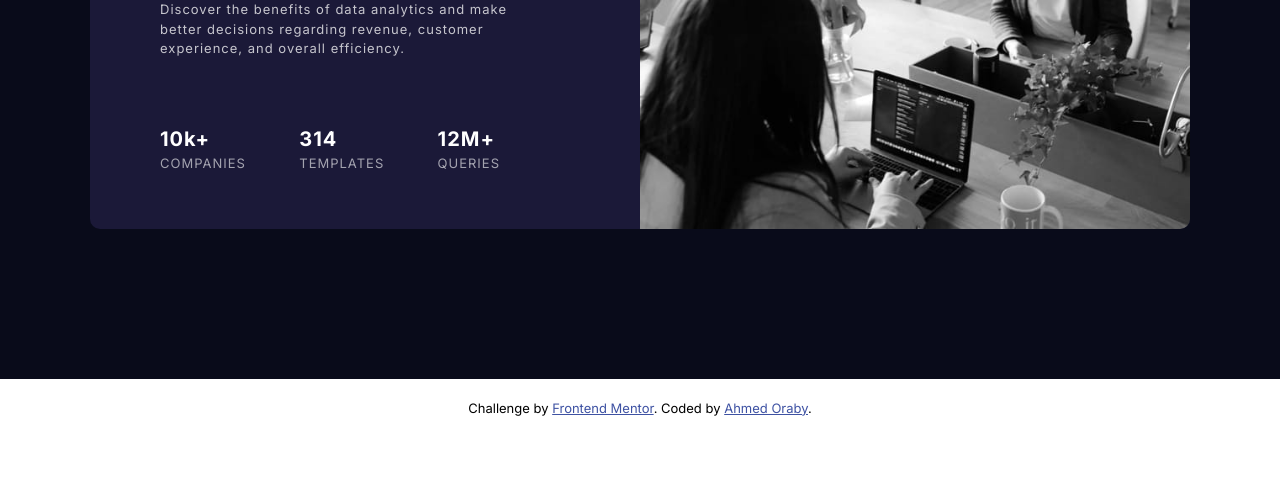
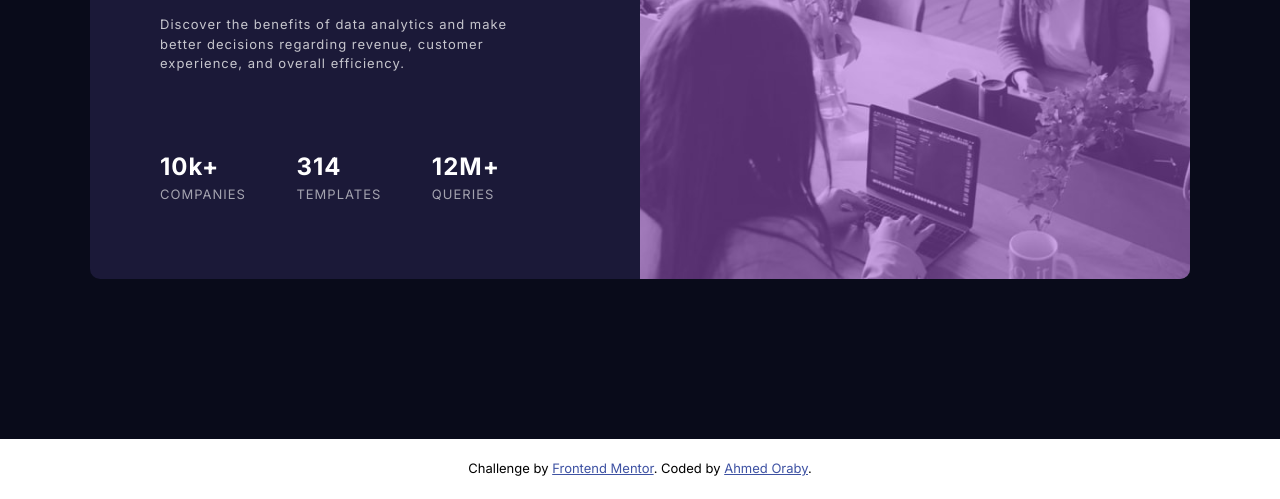
Before and after one commit to Ahmed-Oraby/Stats-preview-card, a plain HTML site: page index.html in a window 1280 px wide. Shown: the part 325-824 px from the top of the page. Before the commit the page ends 800 px from the top, so only its background shows below. Drawn offline with nearby package versions, Linux system fonts and the light colour scheme.

Commit message:
Editing some styles.

```diff
--- a/index.html
+++ b/index.html
@@ -24,11 +24,14 @@
     <body>
         <div class="container">
             <div class="card grid">
-                <img
-                    class="card__image"
-                    src="images/image-header-mobile.jpg"
-                    alt="people talking at work"
-                />
+                <div class="card__header">
+                    <div class="card__bg"></div>
+                    <img
+                        class="card__image"
+                        src="images/image-header-mobile.jpg"
+                        alt="people talking at work"
+                    />
+                </div>
                 <div class="card__body">
                     <h1 class="card__title">
                         Get <span class="highlight">insights</span> that help your business grow.
--- a/style.css
+++ b/style.css
@@ -31,7 +31,7 @@ body {
 .container {
     background-color: var(--color-main-bg);
     margin: 0 auto;
-    padding: 15rem 2rem;
+    padding: 16rem 2rem;
 }
 
 .grid {
@@ -48,6 +48,17 @@ body {
     margin: 0 auto;
     border-radius: 10px;
     overflow: hidden;
+}
+
+.card__header {
+    position: relative;
+}
+
+.card__bg {
+    width: 100%;
+    height: 100%;
+    background-color: hsla(277, 64%, 61%, 0.5);
+    position: absolute;
 }
 
 .card__image {
@@ -127,10 +138,10 @@ footer {
     }
 
     .card__title {
-        font-size: 3rem;
+        font-size: 3.2rem;
     }
 
-    .card__image {
+    .card__header {
         order: 1;
     }
 
@@ -148,6 +159,10 @@ footer {
         justify-content: space-between;
         align-items: center;
         padding-right: 5rem;
-        margin-top: 5rem;
+        margin: 6rem 0;
+    }
+
+    .stats__number {
+        font-size: 2.4rem;
     }
 }
```
